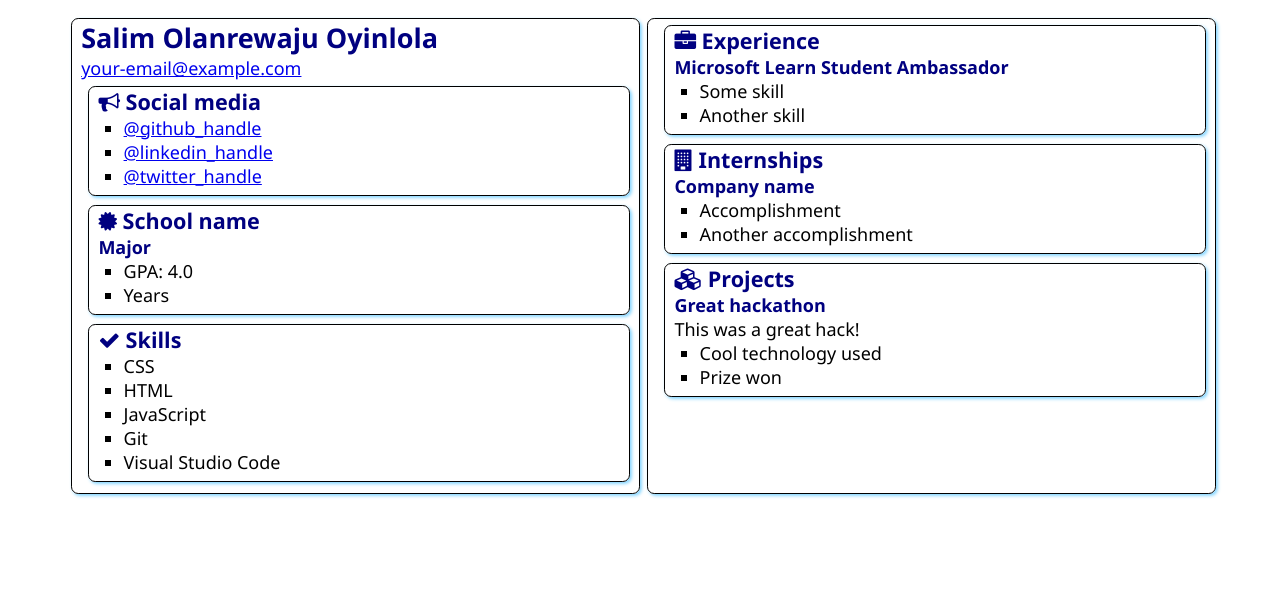
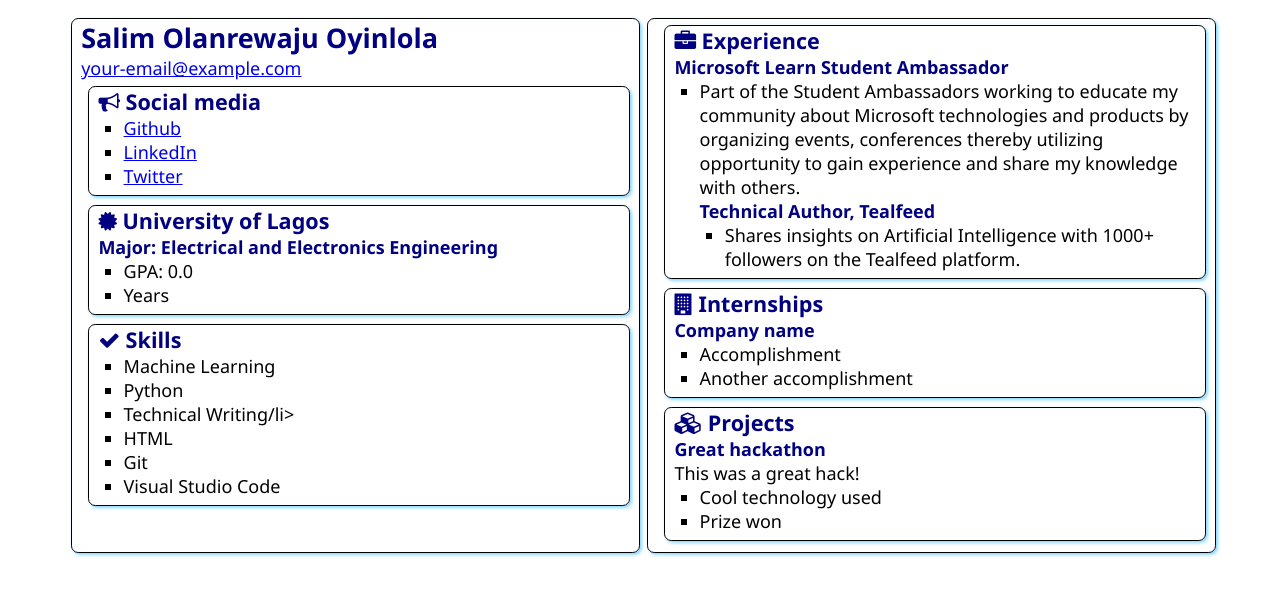
Before and after one commit to salimcodes/SATechnicalOnboarding, a plain HTML site: page src/index.html in a window 1280 px wide. Drawn offline with Linux system fonts and the light colour scheme.

Commit message:
Update index.html

```diff
--- a/src/index.html
+++ b/src/index.html
@@ -21,9 +21,9 @@
                     Social media
                 </h2>
                 <ul>
-                    <li><a href="https://github.com/<handle>">@github_handle</a></li>
-                    <li><a href="https://linkedin.com/in/<handle>">@linkedin_handle</a></li>
-                    <li><a href="https://twitter.com/<handle>">@twitter_handle</a></li>
+                    <li><a href="https://github.com/salimcodes">Github</a></li>
+                    <li><a href="https://linkedin.com/in/salim-oyinlola">LinkedIn</a></li>
+                    <li><a href="https://twitter.com/SalimOpines">Twitter</a></li>
                 </ul>
             </section>
 
@@ -31,11 +31,11 @@
                 <div class="education">
                     <h2>
                         <i class="fa fa-certificate" aria-hidden="true"></i>
-                        School name
+                        University of Lagos
                     </h2>
-                    <h3>Major</h3>
+                    <h3>Major: Electrical and Electronics Engineering</h3>
                     <ul>
-                        <li>GPA: 4.0</li>
+                        <li>GPA: 0.0</li>
                         <li>Years</li>
                     </ul>
                 </div>
@@ -47,9 +47,10 @@
                     Skills
                 </h2>
                 <ul>
-                    <li>CSS</li>
+                    <li>Machine Learning</li>
+                    <li>Python</li>
+                    <li>Technical Writing/li>
                     <li>HTML</li>
-                    <li>JavaScript</li>
                     <li>Git</li>
                     <li>Visual Studio Code</li>
                 </ul>
@@ -63,8 +64,12 @@
                 </h2>
                 <h3>Microsoft Learn Student Ambassador</h3>
                 <ul>
-                    <li>Some skill</li>
-                    <li>Another skill</li>
+                    <li>Part of the Student Ambassadors working to educate my community about Microsoft technologies and products by organizing events, conferences thereby utilizing opportunity to gain experience and share my knowledge with others.</li>
+
+                <h3>Technical Author, Tealfeed</h3>
+                    <ul>
+                        <li>Shares insights on Artificial Intelligence with 1000+ followers on the Tealfeed platform. </li>
+
                 </ul>
             </section>
             <section class="box">
```
